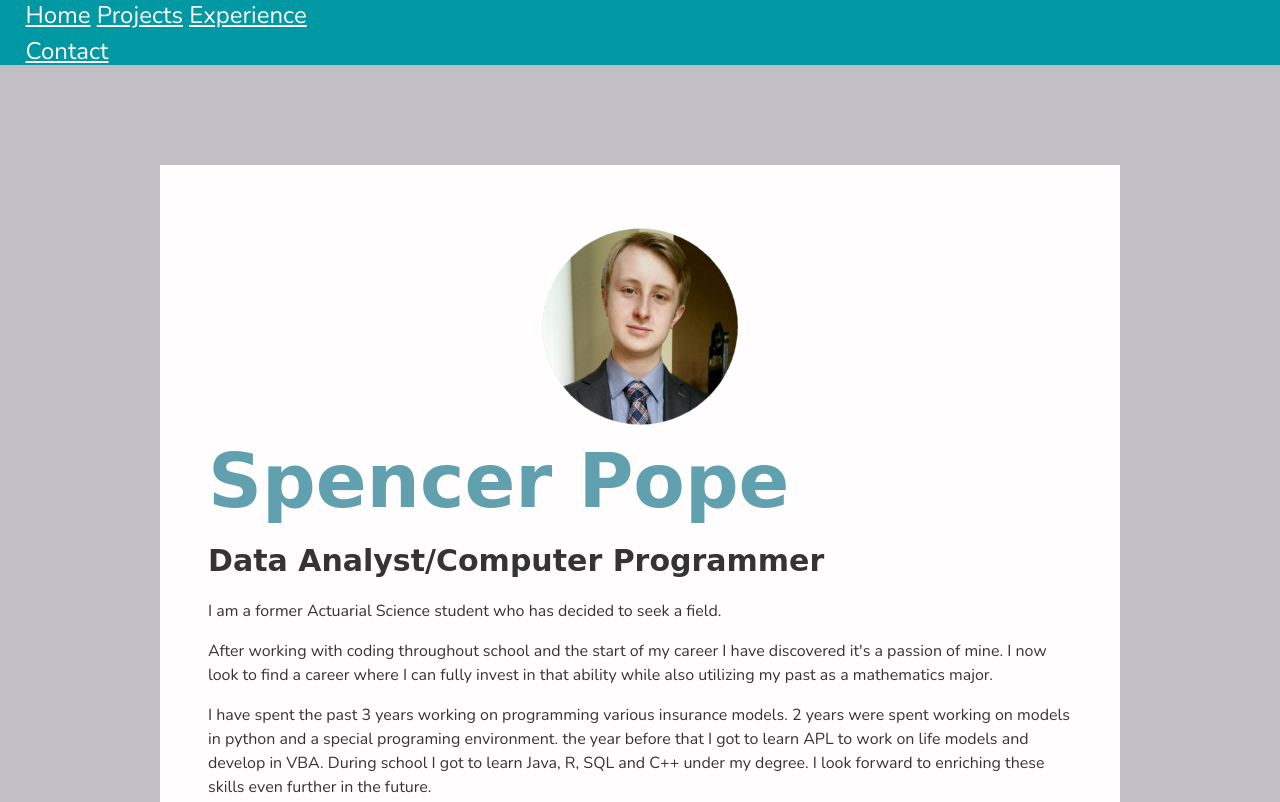
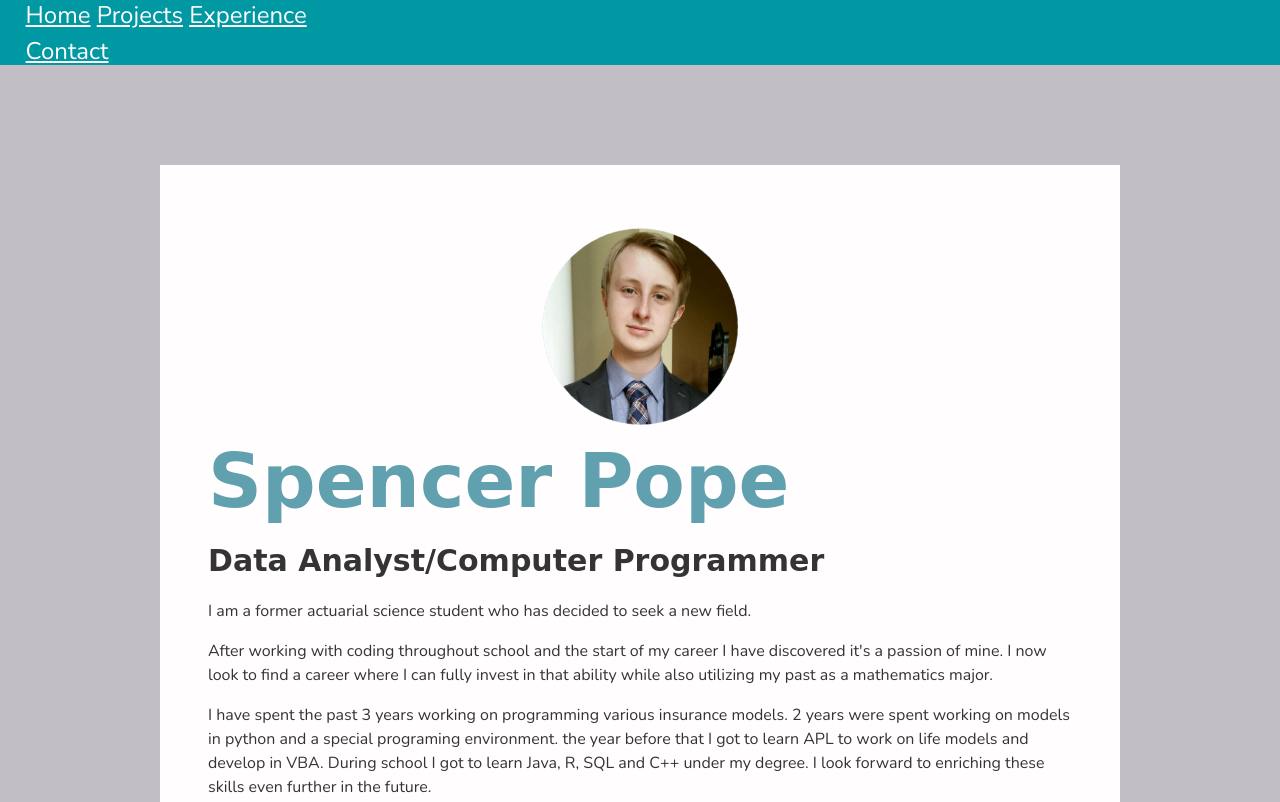
Before and after one commit to Spope20/Portfolio, a plain HTML site: page index.html in a window 1280 px wide. Shown: the top 802 px of the page. Drawn offline with nearby package versions, Linux system fonts and the light colour scheme.

Commit message:
adjusted the general section introduction

```diff
--- a/index.html
+++ b/index.html
@@ -29,7 +29,7 @@
                 <img class="profile" src="https://raw.githubusercontent.com/Spope20/Portfolio/main/Images/Profile.png" alt="Spencer Pope headshot">
                 <h1>Spencer Pope</h1>
                 <h2>Data Analyst/Computer Programmer </h2>
-                <p>I am a former Actuarial Science student who has decided to seek a field.</p>
+                <p>I am a former actuarial science student who has decided to seek a new field.</p>
                 <p>After working with coding throughout school and the start of my career I have discovered it's a passion of mine.
                   I now look to find a career where I can fully invest in that ability while also utilizing my past as a mathematics major.</p>
                 <p>I have spent the past 3 years working on programming various insurance models. 2 years were spent working on models in python and a special programing environment.
```
